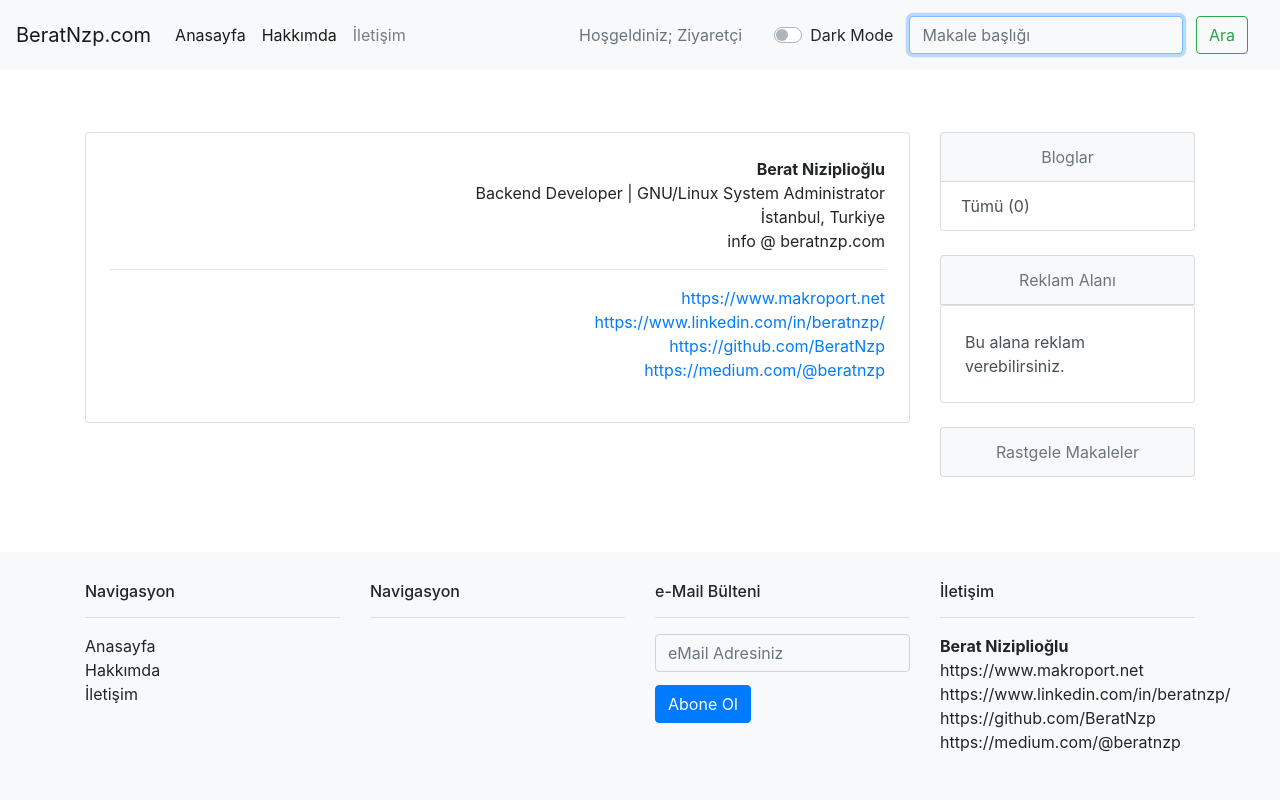
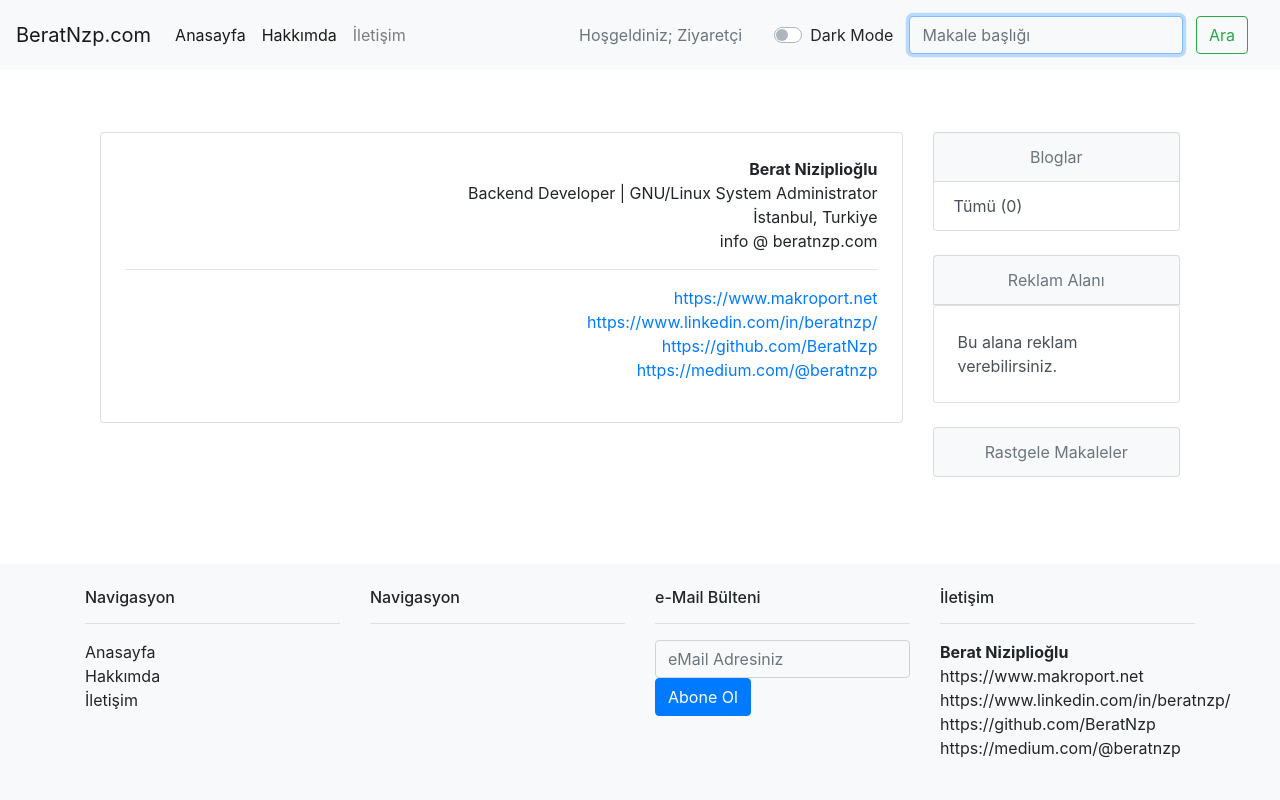
Before and after one commit to BeratNzp/blog-app-sample-python-django, a Django app: page /contact/ in a window 1280 px wide. Run offline with Django 3.2, Linux system fonts and the light colour scheme; data that the repository does not hold is empty; some libraries are stand-ins or nearby versions.

Commit message:
Footer fixed

```diff
--- a/blog/settings.py
+++ b/blog/settings.py
@@ -20,7 +20,7 @@ BASE_DIR = os.path.dirname(os.path.dirname(os.path.abspath(__file__)))
 # See https://docs.djangoproject.com/en/3.0/howto/deployment/checklist/
 
 # SECURITY WARNING: keep the secret key used in production secret!
-SECRET_KEY = ''
+SECRET_KEY = '=3nr@3u8at@vli-5(92t_$(17%v1)h9d5^8a4#bb4h626d1rus'
 
 # SECURITY WARNING: don't run with debug turned on in production!
 DEBUG = True
--- a/static/css/sticky-footer-navbar.css
+++ b/static/css/sticky-footer-navbar.css
@@ -1,31 +1,13 @@
-/* Sticky footer styles
--------------------------------------------------- */
-html {
-  position: relative;
-  min-height: 100%;
-}
-body {
-  /* Margin bottom by footer height */
-  margin-bottom: 60px;
-}
-.footer {
-  padding: 30px;
-  position: absolute;
-  bottom: 0 !important;
-  width: 100%;
-  /* Set the fixed height of the footer here */
-  height: auto!important;
-  line-height: 60px; /* Vertically center the text there */
-  color: #212529;
-}
-
-
 /* Custom page CSS
 -------------------------------------------------- */
 /* Not required for template or sticky footer method. */
 
-body > .container {
+main > .container {
   padding: 60px 15px 0;
+}
+
+.footer {
+  background-color: #f5f5f5;
 }
 
 .footer > .container {
--- a/templates/includes/layout.html
+++ b/templates/includes/layout.html
@@ -1,9 +1,9 @@
 {% load static %}
 {% load crispy_forms_tags %}
 <!DOCTYPE html>
-<html>
+<html class="h-100 ">
 <head>
-	<meta name="viewport" content="width=device-width, initial-scale=1">
+	<meta name="viewport" content="width=device-width, initial-scale=1, shrink-to-fit=no">
 	<title>{{pageTitle}} :: BeratNzp.com</title>
 	<link rel="stylesheet" href="{% static 'css/bootstrap.min.css' %}">
 	<link rel="stylesheet" href="{% static 'css/sticky-footer-navbar.css' %}">
@@ -11,7 +11,7 @@
 	<link rel="stylesheet" href="{% static 'css/dark-mode.css' %}">
 	<link rel="stylesheet" href="{% static 'css/prism.css' %}">
 </head>
-<body>
+<body class="d-flex flex-column h-100">
 
 	<div class="container mt-5">
 		{% block body %}
--- a/templates/pages/contact.html
+++ b/templates/pages/contact.html
@@ -2,9 +2,10 @@
 {% block body %}
 
 {% include "../partials/_navbar.html" %}
-    <div class="row">
-        <div class="col-md-9 col-lg-9 col-sm-12 col-12 mt-4">
-            <main role="main">
+<main role="main" class="flex-shrink-0">
+    <div class="container">
+        <div class="row">
+            <div class="col-md-9 col-lg-9 col-sm-12 col-12 mt-4">
 
             <div class="card p-4 bg-white">
                 <div class="bd-example text-right">
@@ -22,10 +23,11 @@
                 </div>
             </div>
 
-            </main>
         </div>
         <div class="col-md-3 col-lg-3 col-sm-12 col-12">
             {% include "../partials/_sidebar.html" %}
         </div>
     </div>
+    </div>
+</main>
 {% endblock body %}
--- a/templates/pages/index.html
+++ b/templates/pages/index.html
@@ -2,14 +2,16 @@
 {% block body %}
 
 {% include "../partials/_navbar.html" %}
+<main role="main" class="flex-shrink-0">
+    <div class="container">
         <div class="row">
             <div class="col-md-9 col-lg-9 col-sm-12 col-12 mt-4">
-            <main role="main">
                 {% include "../partials/_homepage.html" %}
-            </main>
             </div>
             <div class="col-md-3 col-lg-3 col-sm-12 col-12">
                 {% include "../partials/_sidebar.html" %}
             </div>
         </div>
+    </div>
+</main>
 {% endblock body %}
--- a/templates/partials/_footer.html
+++ b/templates/partials/_footer.html
@@ -1,4 +1,5 @@
-<footer class="footer bg-light mt-4">
+<div class="mt-4"></div>
+<footer class="footer bg-light mt-auto py-4">
   <div class="container">
     <div class="row">
 
```
Also changed, not shown: templates/pages/about.html (+5 -4 lines). Lines whose indentation alone changed are shown as unchanged.
